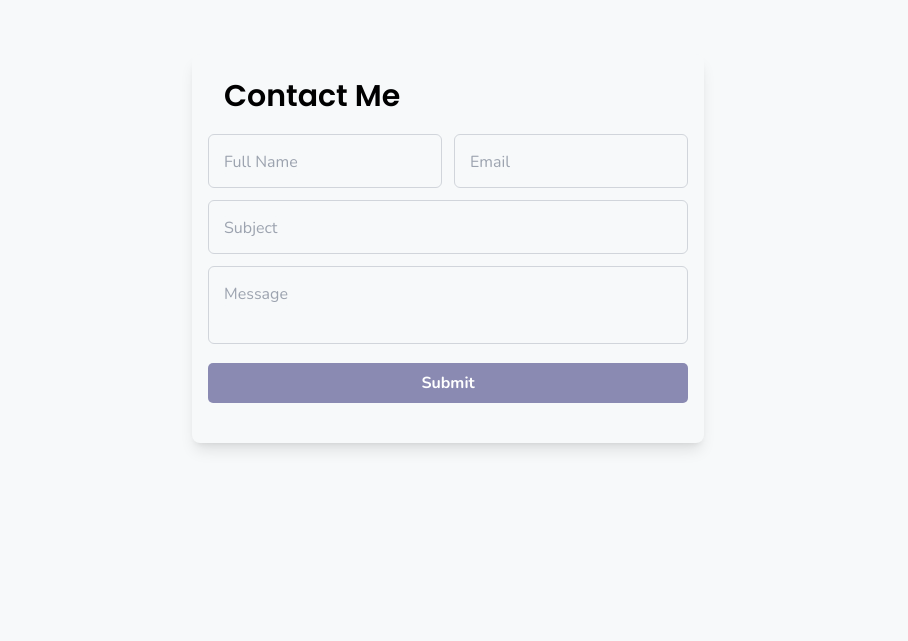
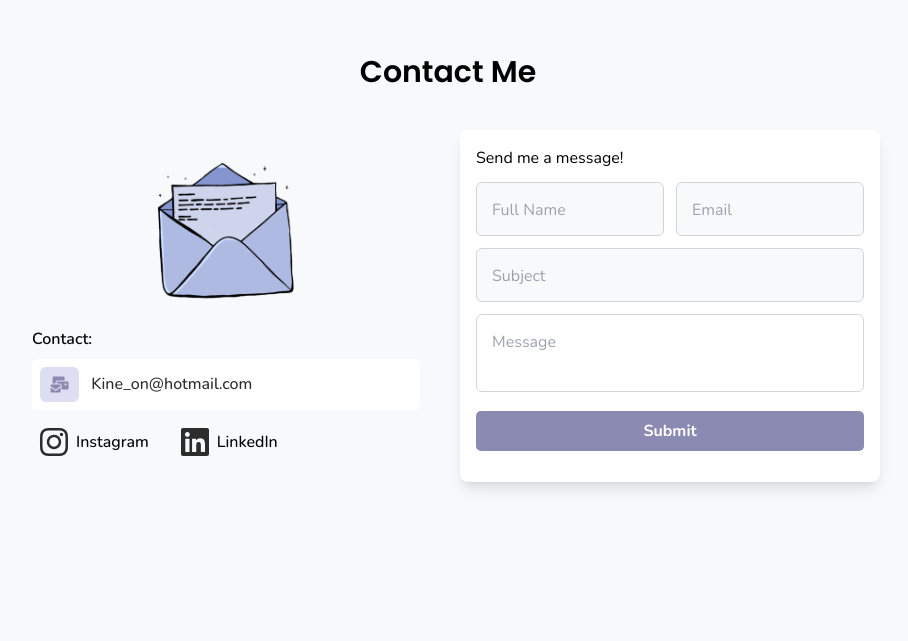
Before and after one commit to Kinenystuen/KON_portfolio, a React (Vite) app: page / in a window 1280 px wide. Shown: the part 4057-4698 px from the top of the page, without its empty margins (192-1100 px from the left). Built offline with nearby package versions, Linux system fonts and the light colour scheme; no server answers; what tailwindcss-motion would draw is missing.

Commit message:
Contact section design add and fixup

```diff
--- a/src/components/contact/Contact.tsx
+++ b/src/components/contact/ContactForm.tsx
@@ -44,7 +44,7 @@ function Contact() {
   };
 
   return (
-    <div className="container mx-auto p-4 pt-6 pb-10 max-w-xs sm:max-w-md lg:max-w-lg bg-customBg dark:bg-customBgDark-600 rounded-lg shadow-lg ">
+    <div className="flex-1 container p-4 max-w-xs sm:max-w-md lg:max-w-lg bg-white dark:bg-customBgDark-600 rounded-lg shadow-lg ">
       {isSubmitted ? (
         // Success State
         <div className="text-center">
@@ -95,7 +95,7 @@ function Contact() {
           onSubmit={handleSubmit(onSubmit)}
           className="space-y-2 flex flex-col gap-1"
         >
-          <H2 className="text-xl font-semibold mb-2 px-0">Contact Me</H2>
+          <P>Send me a message!</P>
 
           <div className="flex flex-col sm:flex-row justify-between gap-3">
             {/* Full Name */}
@@ -148,7 +148,7 @@ function Contact() {
                 }
               })}
               placeholder=" "
-              className="peer cursor-pointer w-full p-2 px-3 pt-5 pb-2 border bg-customBg border-gray-300 dark:border-customBgDark-600 rounded-md focus:outline-none focus:ring-2 focus:ring-color4-700 focus:border-color4-600 dark:bg-customBgDark-500 dark:text-whiteFont-600 resize-none overflow-hidden"
+              className="peer cursor-pointer w-full p-2 px-3 pt-5 pb-2 border bg-white focus:bg-white border-gray-300 dark:border-customBgDark-600 rounded-md focus:outline-none focus:ring-2 focus:ring-color4-700 focus:border-color4-600 dark:bg-customBgDark-500 dark:text-whiteFont-600 resize-none overflow-hidden"
               onInput={(e) => {
                 const target = e.target as HTMLTextAreaElement;
                 target.style.height = "auto";
@@ -158,7 +158,7 @@ function Contact() {
 
             <label
               htmlFor="message"
-              className="absolute rounded-md left-3 top-[-8px] text-gray-500 dark:text-whiteFont-700 bg-customBg text-sm dark:bg-customBgDark-500 px-1 transition-all peer-placeholder-shown:top-4 peer-placeholder-shown:text-gray-400 peer-placeholder-shown:text-base peer-focus:top-[-8px] peer-focus:text-sm peer-focus:text-color4-800 dark:peer-focus:text-whiteFont-600"
+              className="absolute rounded-md left-3 top-[-8px] text-gray-500 dark:text-whiteFont-700 bg-white focus:bg-white text-sm dark:bg-customBgDark-500 px-1 transition-all peer-placeholder-shown:top-4 peer-placeholder-shown:text-gray-400 peer-placeholder-shown:text-base peer-focus:top-[-8px] peer-focus:text-sm peer-focus:text-color4-800 dark:peer-focus:text-whiteFont-600"
             >
               Message
             </label>
--- /dev/null
+++ b/src/components/contact/ContactInfo.tsx
@@ -0,0 +1,58 @@
+import { FontAwesomeIcon } from "@fortawesome/react-fontawesome";
+import H3 from "../shared/Typography/H3";
+import { faMailBulk } from "@fortawesome/free-solid-svg-icons";
+import P from "../shared/Typography/P";
+import { socialMedia } from "../../library/constants";
+
+const ContactInfo = () => {
+  return (
+    <div className="flex-1 flex-col justify-center container p-4 max-w-xs sm:max-w-md lg:max-w-lg ">
+      <div className="flex justify-center items-center">
+        <img
+          src="assets/mail_illu3.png"
+          width="200"
+          alt="Mail letter illustration"
+        />
+      </div>
+      <div>
+        <H3 className="font-bold">Contact:</H3>
+        <div className="flex items-center gap-2 my-2 bg-white dark:bg-customBgDark-500 rounded-md p-1">
+          <div className="flex justify-center items-center bg-color4-200 dark:bg-transparent rounded-md m-1">
+            <FontAwesomeIcon
+              icon={faMailBulk}
+              className="text-color4-600 dark:text-color4-200 p-[0.6rem]"
+            />
+          </div>
+          <div className="flex flex-col">
+            <a
+              href="mailto:Kine_on@hotmail.com?subject=Hello%20Kine"
+              className="text-customBgDark-500 hover:text-customBgDark-800 dark:text-whiteFont-500 dark:hover:text-whiteFont-300  hover:underline"
+            >
+              Kine_on@hotmail.com
+            </a>
+          </div>
+        </div>
+      </div>
+      {/* Social Media Icons */}
+      <div className="flex-1 justify-center content-center mt-8 md:m-0">
+        <div className="flex m-1 space-x-6">
+          {socialMedia.map((media) => (
+            <a
+              key={media.id}
+              href={media.link}
+              target="_blank"
+              rel="noopener noreferrer"
+              className="flex justify-center content-center items-center gap-2 p-1 text-customBgDark-500 hover:text-color4 dark:text-whiteFont-500 dark:hover:text-color4 transition duration-300 ease-in-out"
+              aria-label={`Visit ${media.platform}`}
+            >
+              <FontAwesomeIcon icon={media.icon} size="2xl" />
+              <P>{media.platform}</P>
+            </a>
+          ))}
+        </div>
+      </div>
+    </div>
+  );
+};
+
+export default ContactInfo;
--- a/src/components/contact/ThisContactSection.tsx
+++ b/src/components/contact/ThisContactSection.tsx
@@ -1,10 +1,18 @@
 import Section from "../shared/Section";
-import Contact from "./Contact";
+import H2 from "../shared/Typography/H2";
+import Contact from "./ContactForm";
+import ContactInfo from "./ContactInfo";
 
 const ContactSection = () => {
   return (
-    <Section className="mx-auto py-20 my-20 p-2 bg-color4 dark:bg-customBgDark-700">
-      <Contact />
+    <Section className="mx-auto py-20 my-20 p-2 bg-color4-100 dark:bg-customBgDark-700 min-h-full">
+      <H2 className="text-xl text-center font-semibold mb-2 px-0">
+        Contact Me
+      </H2>
+      <div className="container mx-auto max-w-4xl flex flex-col md:flex-row gap-6 md:mt-10 md:mb-10">
+        <ContactInfo />
+        <Contact />
+      </div>
     </Section>
   );
 };
```
Also changed, not shown: public/assets/mail_illu3.png (added).
